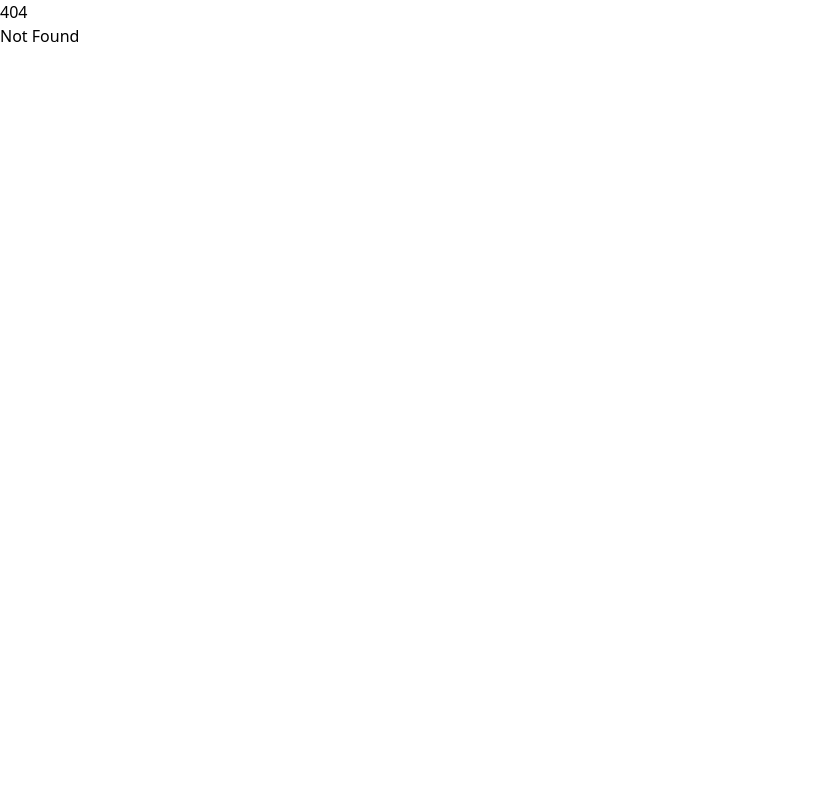
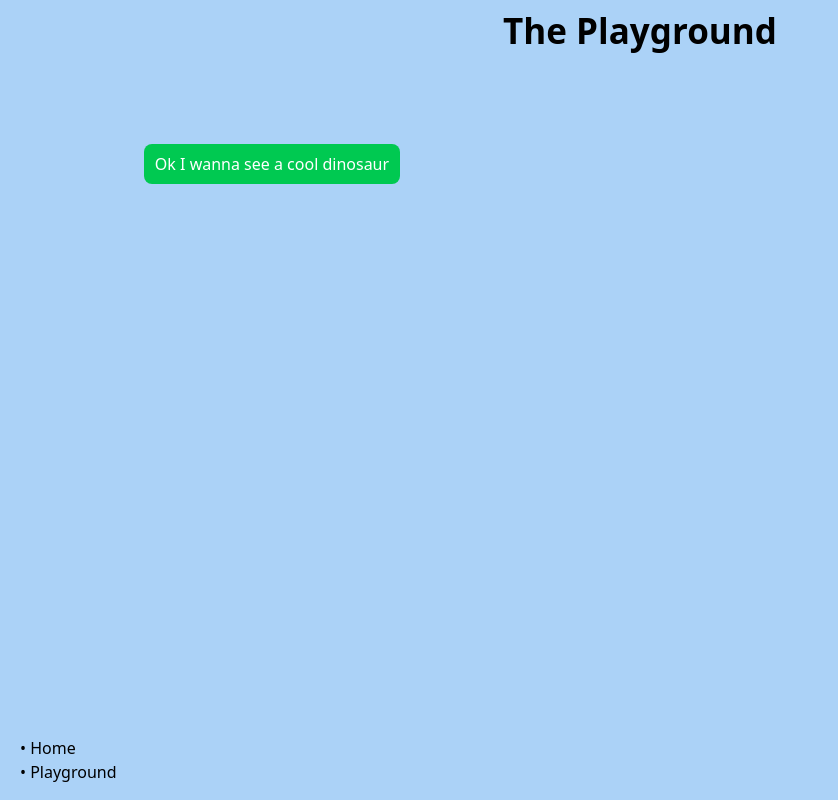
Before and after one commit to M-Alcantar/YongoNet, a SvelteKit app: page /playground in a window 1280 px wide. Before the commit this address had no page. Shown: the whole page, without its empty margins (0-838 px from the left). Built offline with nearby package versions, Linux system fonts and the light colour scheme.

Commit message:
Added playground

```diff
--- a/src/routes/+layout.svelte
+++ b/src/routes/+layout.svelte
@@ -4,4 +4,22 @@
 	let { children } = $props();
 </script>
 
+<svelte:head>
+    <style>
+        body {background-color: rgb(171,210,247);}
+		header {
+  			padding: 5px;
+  			text-align: center;
+  			font-size: 35px;
+			font-weight: bold;
+  			color: black;
+		}
+    </style>
+</svelte:head>
+
+<ul class="absolute bottom-4 left-5">
+	<li><a href="/">• Home</a></li>
+	<li><a href="/playground">• Playground</a></li>
+</ul>
+
 {@render children()}
--- a/src/routes/+page.svelte
+++ b/src/routes/+page.svelte
@@ -5,28 +5,12 @@
 </script>
 
 <svelte:head>
-    <title>I just wanna make a button</title>
+    <title>YongoNet</title>
 </svelte:head>
 
-<!-- svelte-ignore a11y_consider_explicit_label -->
-<button
-    style="width:20%;"
-    class="absolute top-36 left-36 rounded-lg py-2"
-    class:bg-red-300={showDino}
-    class:bg-green-300={!showDino}
-    on:click=
-        {
-            () => {showDino = !showDino}
-        }
->
-    {#if showDino}
-        Nvm I'm scared
-    {:else}
-        Ok I wanna see a cool dinosaur
-    {/if}
-</button>
+<header>YongoNet</header>
 
-<img src={dinoImg} alt="RAAAAAAARRRRRRRRRRRR"
-    style="height:500px;"
-    class="absolute top-12 right-50"
-    hidden={!showDino} />
+<br>
+<p style="text-align:center">
+    <a href="https://www.youtube.com/watch?v=gvf4cnAXYDc" target="_blank" rel="noopener noreferrer">START CODING</a>
+</p>
--- /dev/null
+++ b/src/routes/playground/+page.svelte
@@ -0,0 +1,33 @@
+<script>
+    import dinoImg from '$lib/assets/dinosaur.jpg';
+
+    let showDino = false;
+</script>
+
+<svelte:head>
+    <title>The Playground</title>
+</svelte:head>
+
+<header>The Playground</header>
+
+<button
+    style="width:20%;color:white;"
+    class="absolute top-36 left-36 rounded-lg py-2"
+    class:bg-red-500={showDino}
+    class:bg-green-500={!showDino}
+    on:click=
+        {
+            () => {showDino = !showDino}
+        }
+>
+    {#if showDino}
+        Nvm I'm scared
+    {:else}
+        Ok I wanna see a cool dinosaur
+    {/if}
+</button>
+
+<img src={dinoImg} alt="RAAAAAAARRRRRRRRRRRR"
+    style="height:500px;"
+    class="absolute top-24 right-70"
+    hidden={!showDino} />
```
